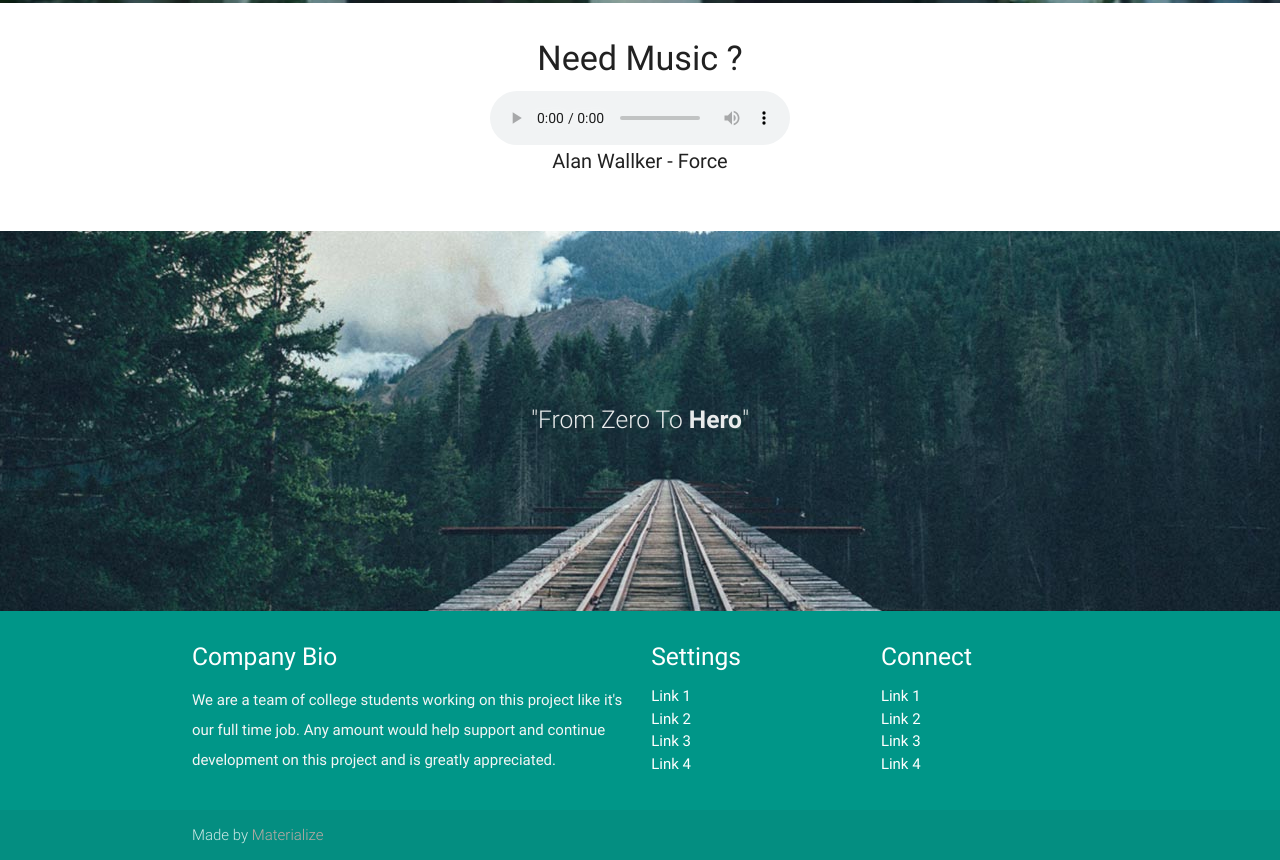
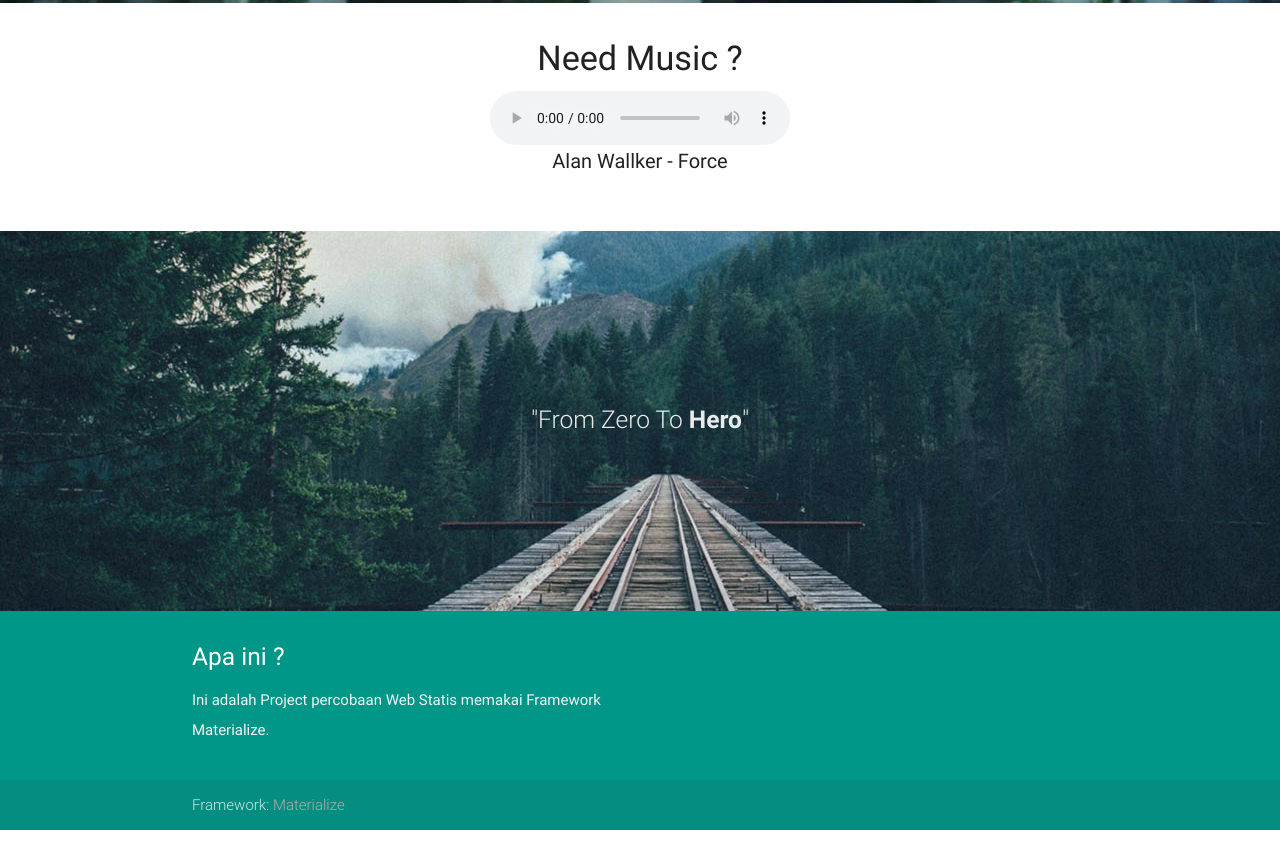
Before and after one commit to FarizBlogger/Project, a plain HTML site: page index.html in a window 1280 px wide. Shown: the part 987-1847 px from the top of the page. After the commit the page ends 1817 px from the top, so only its background shows below. Drawn offline with nearby package versions, Linux system fonts and the light colour scheme; some icons are missing.

Commit message:
Update index.html

```diff
--- a/index.html
+++ b/index.html
@@ -195,34 +195,16 @@ p.deskripsimusik {font-size: 20px;margin-top: -6px;}
     <div class="container">
       <div class="row">
         <div class="col l6 s12">
-          <h5 class="white-text">Company Bio</h5>
-          <p class="grey-text text-lighten-4">We are a team of college students working on this project like it's our full time job. Any amount would help support and continue development on this project and is greatly appreciated.</p>
+          <h5 class="white-text">Apa ini ?</h5>
+          <p class="grey-text text-lighten-4">Ini adalah Project percobaan Web Statis memakai Framework Materialize.</p>
 
 
-        </div>
-        <div class="col l3 s12">
-          <h5 class="white-text">Settings</h5>
-          <ul>
-            <li><a class="white-text" href="#!">Link 1</a></li>
-            <li><a class="white-text" href="#!">Link 2</a></li>
-            <li><a class="white-text" href="#!">Link 3</a></li>
-            <li><a class="white-text" href="#!">Link 4</a></li>
-          </ul>
-        </div>
-        <div class="col l3 s12">
-          <h5 class="white-text">Connect</h5>
-          <ul>
-            <li><a class="white-text" href="#!">Link 1</a></li>
-            <li><a class="white-text" href="#!">Link 2</a></li>
-            <li><a class="white-text" href="#!">Link 3</a></li>
-            <li><a class="white-text" href="#!">Link 4</a></li>
-          </ul>
         </div>
       </div>
     </div>
     <div class="footer-copyright">
       <div class="container">
-      Made by <a class="brown-text text-lighten-3" href="http://materializecss.com">Materialize</a>
+      Framework: <a class="brown-text text-lighten-3" href="http://materializecss.com">Materialize</a>
       </div>
     </div>
   </footer>
```
